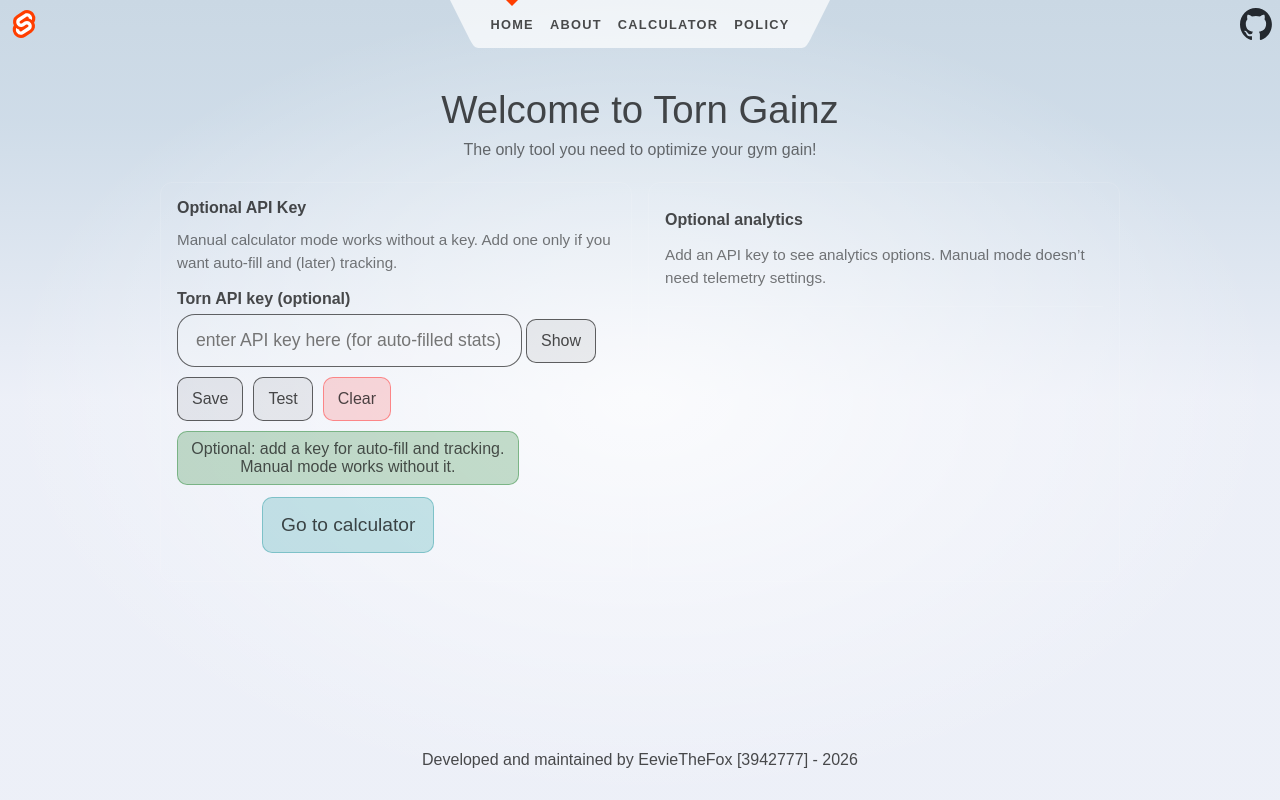
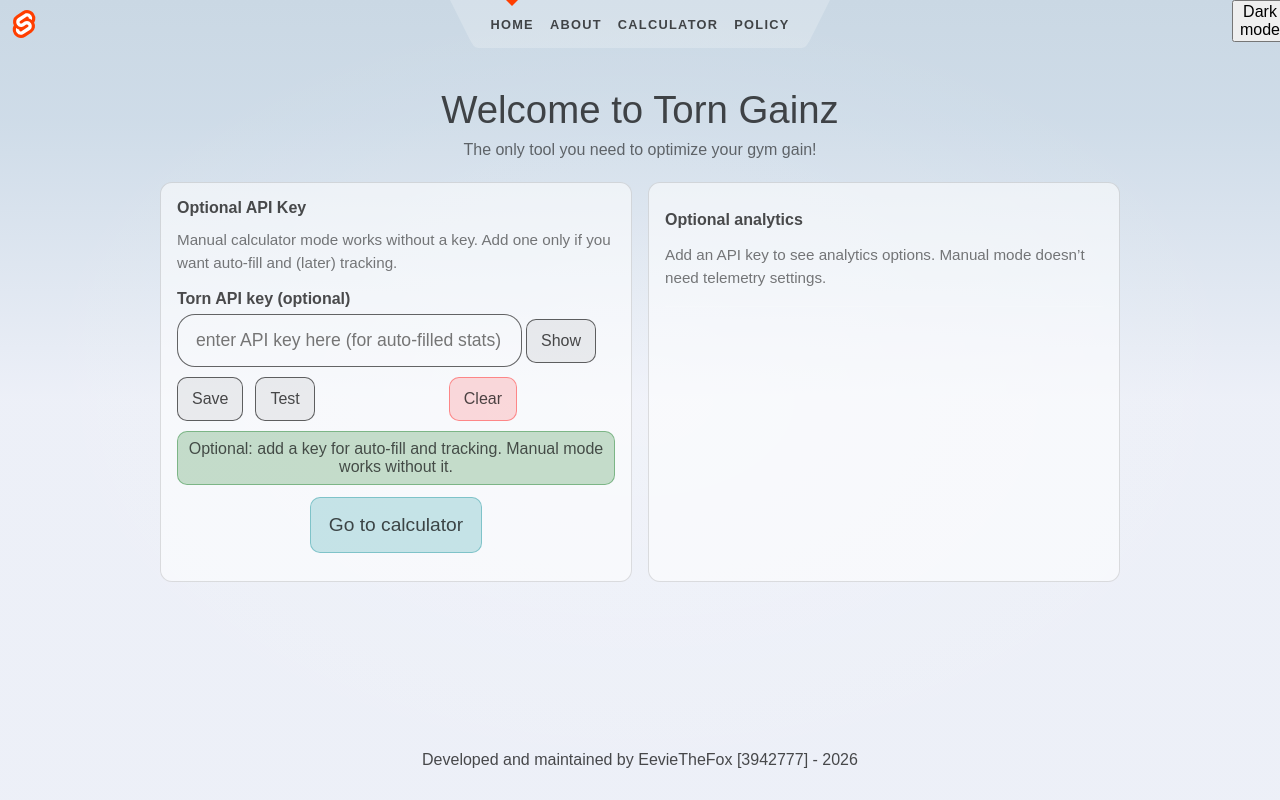
Before and after one commit to EevieTheFox/Torn-Gainz-Web-App, a SvelteKit app: page / in a window 1280 px wide. Built offline with nearby package versions, Linux system fonts and the light colour scheme.

Commit message:
added dark theme and theme toggle, further ui improvements

```diff
--- /dev/null
+++ b/src/lib/theme.ts
@@ -0,0 +1,41 @@
+import { browser } from "$app/environment";
+import { writable } from "svelte/store";
+
+export type Theme = "light" | "dark";
+const KEY = "tg_theme";
+
+function systemTheme(): Theme {
+    if (!browser) return "dark";
+    return window.matchMedia?.("(prefers-color-scheme: dark)").matches ? "dark" : "light";
+}
+
+function readSavedTheme(): Theme | null {
+    if (!browser) return null;
+    const v = localStorage.getItem(KEY);
+    return v === "light" || v === "dark" ? v : null;
+}
+
+function apply(theme: Theme) {
+    if (!browser) return;
+    document.documentElement.dataset.theme = theme;
+}
+
+const initial: Theme = (browser ? readSavedTheme() : null) ?? systemTheme();
+
+export const theme = writable<Theme>(initial);
+
+if (browser) {
+    // apply immediately and persist on changes
+    apply(initial);
+    theme.subscribe((t) => {
+        apply(t);
+        localStorage.setItem(KEY, t);
+    });
+
+    // follow system theme only if user hasn't chosen explicitly
+    const mq = window.matchMedia?.("(prefers-color-scheme: dark)");
+    mq?.addEventListener?.("change", () => {
+        if (readSavedTheme()) return;
+        theme.set(systemTheme());
+    });
+}
--- a/src/routes/+page.svelte
+++ b/src/routes/+page.svelte
@@ -187,7 +187,7 @@
                         Test
                     </button>
 
-                    <button type="button" class="btn btnDanger" on:click={clearApiKey}>
+                    <button type="button" class="btn btnDanger clearBtn" on:click={clearApiKey}>
                         Clear
                     </button>
                 </div>
@@ -201,8 +201,8 @@
                 {/if}
 
                 {#if !hasApiKey}
-                    <div class="row">
-                        <button type="button" class="btn btnCalcNoApi" on:click={openCalculator()}>
+                    <div class="centerRow">
+                        <button type="button" class="btn btnCalc" on:click={openCalculator()}>
                             Go to calculator
                         </button>
                     </div>
@@ -297,7 +297,7 @@
                     {/if}
                 </div>
                 <div class="row">
-                    <button type="button" class="btn btnCalcApi" on:click={openCalculator()}>
+                    <button type="button" class="btn btnCalc" on:click={openCalculator()}>
                         Go to calculator
                     </button>
                 </div>
@@ -371,10 +371,12 @@
     }
 
     .card {
-        border: 1px solid rgba(255, 255, 255, 0.12);
+        border: 1px solid var(--card-border);
+        background: var(--card-bg);
         border-radius: 12px;
         padding: 16px;
     }
+
 
     h2 {
         margin: 0 0 12px;
@@ -482,9 +484,13 @@
 
     .actions {
         display: flex;
-        gap: 10px;
+        gap: 12px;
         flex-wrap: wrap;
         margin-top: 10px;
+    }
+
+    .clearBtn {
+        margin-left: 122px;
     }
 
     .btnGhost {
@@ -497,24 +503,15 @@
         cursor: pointer;
     }
 
-    .btnCalcApi {
+    .btnCalc {
         padding: 16px 18px;
         font-size: 1.2rem;
-        border-color: rgba(81, 174, 181, 0.60);
+        border: 1px solid rgba(81, 174, 181, 0.60);
         background: rgba(81, 174, 181, 0.30);
         color: inherit;
         cursor: pointer;
     }
 
-    .btnCalcNoApi {
-        padding: 16px 18px;
-        margin-left: 85px;
-        font-size: 1.2rem;
-        border-color: rgba(81, 174, 181, 0.60);
-        background: rgba(81, 174, 181, 0.30);
-        color: inherit;
-        cursor: pointer;
-    }
 
     .btnDanger {
         background: rgba(255, 80, 80, 0.20);;
@@ -525,9 +522,7 @@
         margin-top: 10px;
         padding: 8px 10px;
         border-radius: 10px;
-        width: 73%;
-        border: 1px solid rgba(255,255,255,0.18);
-        border-color: rgba(67, 150, 79, 0.60);
+        border: 1px solid rgba(67, 150, 79, 0.60);
         background: rgba(67, 150, 79, 0.30);
         opacity: 0.95;
         text-align: center;
--- a/src/routes/Header.svelte
+++ b/src/routes/Header.svelte
@@ -3,7 +3,38 @@
     import { page } from '$app/state';
     import github from '$lib/images/github.svg';
     import logo from '$lib/images/svelte-logo.svg';
+    import { onMount } from "svelte";
+
+    type UiTheme = "light" | "dark";
+    const KEY = "tg_theme";
+
+    let uiTheme: UiTheme = "light";
+
+    function apply(t: UiTheme) {
+        document.documentElement.dataset.theme = t;
+    }
+
+    function toggle() {
+        uiTheme = uiTheme === "dark" ? "light" : "dark";
+        apply(uiTheme);
+        localStorage.setItem(KEY, uiTheme);
+    }
+
+    onMount(() => {
+        const saved = localStorage.getItem(KEY);
+        const systemDark = window.matchMedia?.("(prefers-color-scheme: dark)").matches;
+
+        uiTheme =
+            saved === "light" || saved === "dark"
+                ? (saved as UiTheme)
+                : systemDark
+                    ? "dark"
+                    : "light";
+
+        apply(uiTheme);
+    });
 </script>
+
 
 <header>
 	<div class="corner">
@@ -32,7 +63,9 @@
             <li><a href="/calculator">Calculator</a></li>
 
             <!-- Transparency & legal page -->
-            <li><a href="/policy">Policy</a></li>
+            <li aria-current={page.url.pathname === '/policy' ? 'page' : undefined}>
+                <a href={resolve('/policy')}>Policy</a>
+            </li>
 		</ul>
 
 		<svg viewBox="0 0 2 3" aria-hidden="true">
@@ -41,9 +74,9 @@
 	</nav>
 
 	<div class="corner">
-		<a href="https://github.com/sveltejs/kit">
-			<img src={github} alt="GitHub" />
-		</a>
+        <button on:click={toggle}>
+            {uiTheme === "dark" ? "Light mode" : "Dark mode"}
+        </button>
     </div>
 </header>
 
@@ -75,8 +108,14 @@
     nav {
         display: flex;
         justify-content: center;
-		--background: rgba(255, 255, 255, 0.7);
+        --background: rgba(255, 255, 255, 0.22);
     }
+
+    /* Dark mode override */
+    :global(html[data-theme="dark"]) nav {
+        --background: rgba(255, 255, 255, 0.08);
+    }
+
 
     svg {
 		width: 2em;
--- a/src/routes/layout.css
+++ b/src/routes/layout.css
@@ -13,8 +13,22 @@
 	--color-text: rgba(0, 0, 0, 0.7);
 	--column-width: 42rem;
 	--column-margin-top: 4rem;
+    --card-border: rgba(0, 0, 0, 0.12);
+    --card-bg: rgba(255, 255, 255, 0.55);
 	font-family: var(--font-body);
 	color: var(--color-text);
+}
+
+html[data-theme="dark"] {
+    --color-bg-0: rgb(16, 18, 24);
+    --color-bg-1: rgb(11, 13, 20);
+    --color-bg-2: rgb(18, 22, 32);
+    --card-border: rgba(255, 255, 255, 0.12);
+    --card-bg: rgba(255, 255, 255, 0.04);
+    --color-theme-1: #ff6a3e;
+    --color-theme-2: #7bb2ff;
+
+    --color-text: rgba(255, 255, 255, 0.88);
 }
 
 body {
@@ -24,7 +38,11 @@ body {
     background-color: var(--color-bg-1);
     background-size: 100vw 100vh;
     background-image:
-		radial-gradient(50% 50% at 50% 50%, rgba(255, 255, 255, 0.75) 0%, rgba(255, 255, 255, 0) 100%),
+            radial-gradient(
+                    50% 50% at 50% 50%,
+                    rgba(255, 255, 255, 0.22) 0%,
+                    rgba(255, 255, 255, 0) 100%
+            ),
             linear-gradient(180deg, var(--color-bg-0) 0%, var(--color-bg-1) 15%, var(--color-bg-2) 50%);
 }
 
@@ -59,9 +77,9 @@ h2 {
 pre {
 	font-size: 16px;
 	font-family: var(--font-mono);
-	background-color: rgba(255, 255, 255, 0.45);
-	border-radius: 3px;
-	box-shadow: 2px 2px 6px rgb(255 255 255 / 25%);
+    background-color: color-mix(in srgb, var(--color-bg-2) 70%, white 10%);
+    border-radius: 6px;
+    box-shadow: 2px 2px 6px rgb(0 0 0 / 15%);
     padding: 0.5em;
     overflow-x: auto;
     color: var(--color-text);
--- a/src/routes/policy/+page.svelte
+++ b/src/routes/policy/+page.svelte
@@ -30,8 +30,9 @@
   }
 
   .meta {
-    margin: 0 0 24px;
-    opacity: 0.8;
+      text-align: center;
+      margin: 0 0 24px;
+      opacity: 0.8;
   }
 
   .policy {
```
Lines whose indentation alone changed are shown as unchanged.
